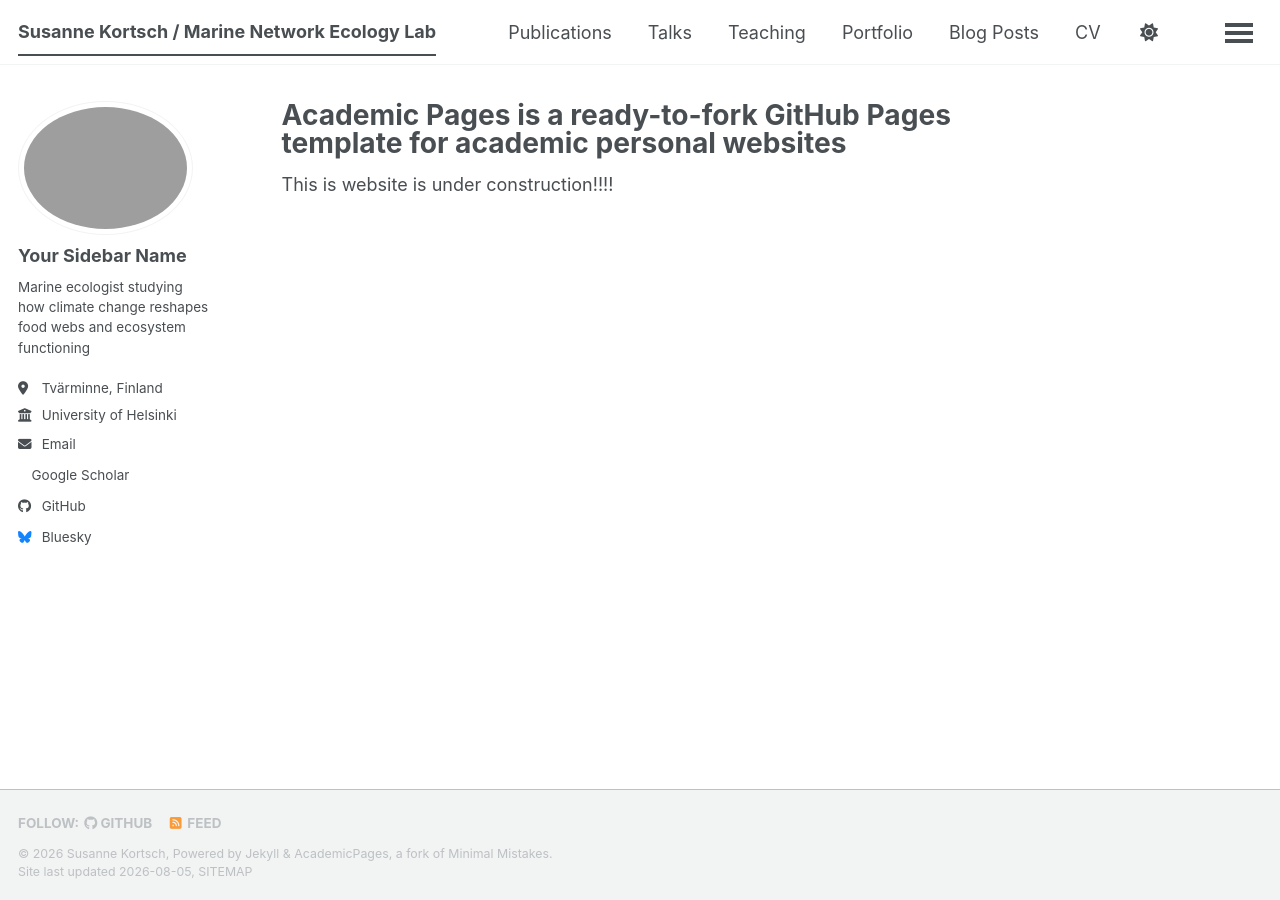
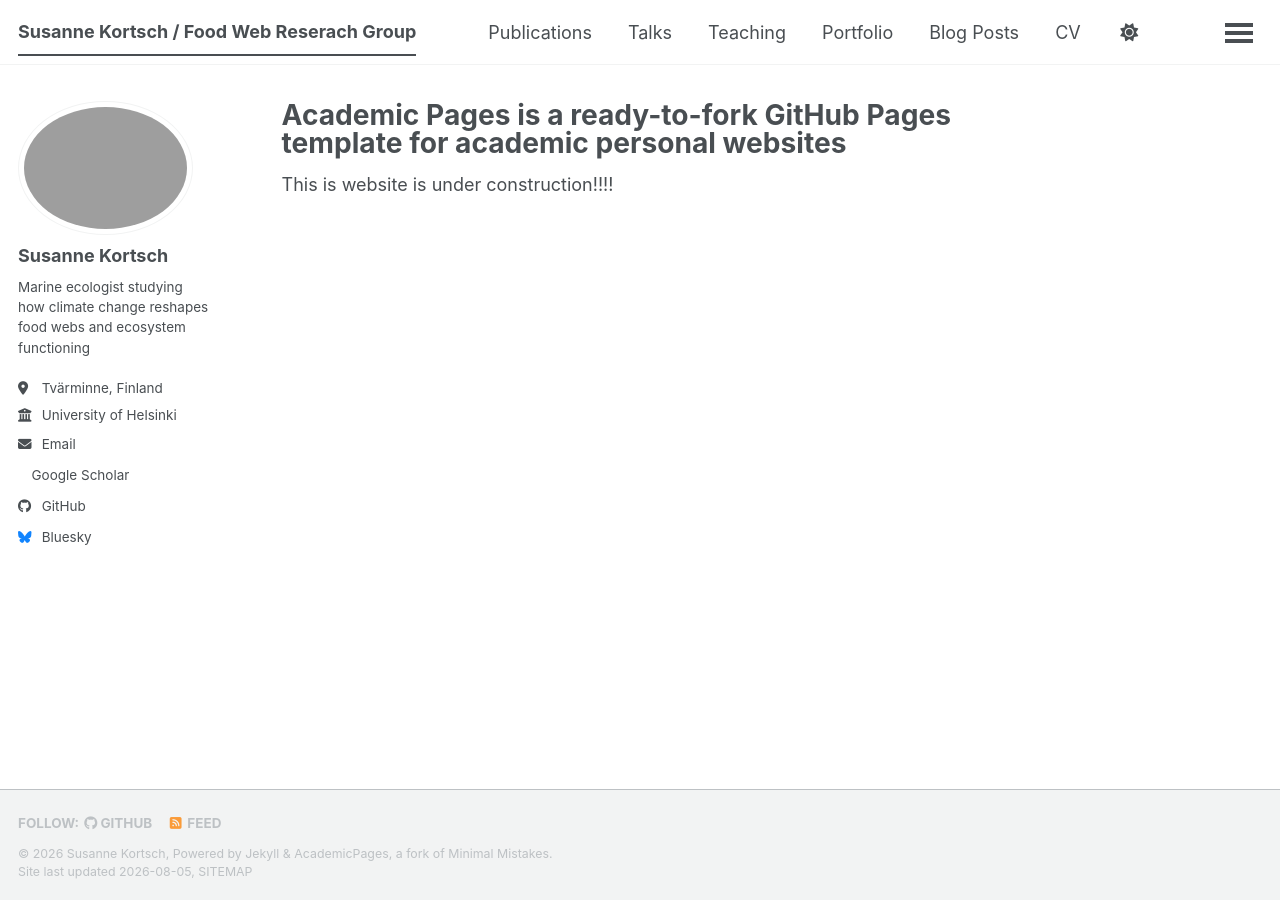
Before and after one commit to skortsch/skortsch.github.io, a Jekyll site: the page built from _pages/about.md, in a window 1280 px wide. Built offline with Jekyll 4.4.1, drawn with Linux system fonts in a browser that asks for light colours; a style sheet for code colours, icons or effects is not loaded.

Commit message:
Update _config.yml

```diff
--- a/_config.yml
+++ b/_config.yml
@@ -9,7 +9,7 @@
 # Basic Site Settings
 locale                   : "en-US"
 site_theme               : "default" # The available themes options are "default", "air", "sunrise", "mint", "dirt" and "contrast"
-title                    : "Susanne Kortsch / Marine Network Ecology Lab"
+title                    : "Susanne Kortsch / Food Web Reserach Group"
 title_separator          : "-"
 name                     : &name "Susanne Kortsch"
 description              : &description "Marine ecologist studying food webs and ecosystem functioning"   # Update this with a general description of your site, this is the default if not overridden by a page
@@ -23,8 +23,8 @@ repository               : "skortsch/skortsch.github.io"
 #               Additional customization can be done by editing /_includes/author-profile.html
 author:
   # Biographic information
-  avatar           : "images/profile.jpg"
-  name             : "Your Sidebar Name"
+  avatar           : "profile.jpg"
+  name             : "Susanne Kortsch"
   pronouns         : # example: "she/her"
   bio              : "Marine ecologist studying how climate change reshapes food webs and ecosystem functioning"
   location         : "Tvärminne, Finland"
```
